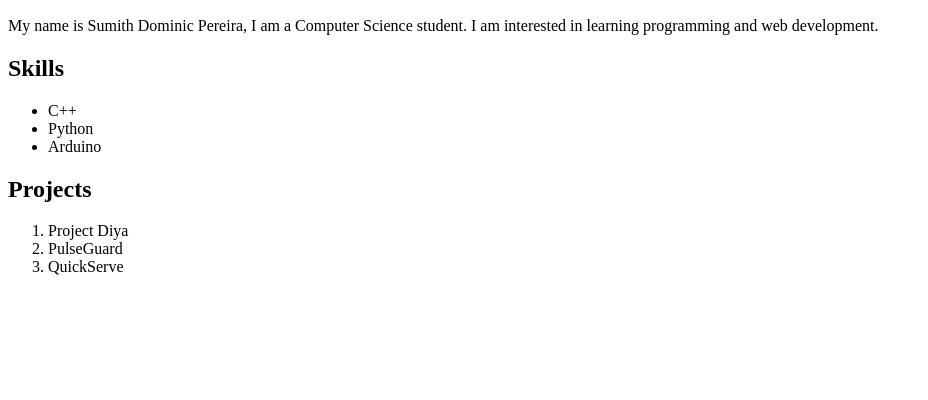
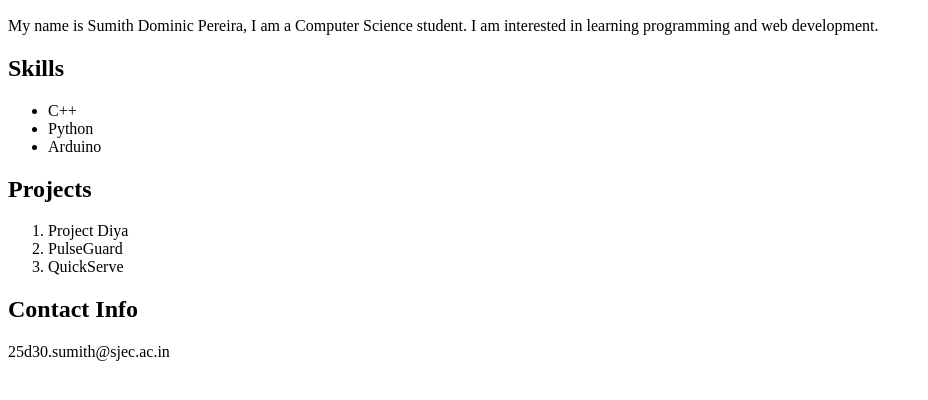
Before and after one commit to 25d30sumith-prog/Perosnal-project, a plain HTML site: page index.html in a window 1280 px wide. Shown: the part 110-510 px from the top of the page, without its empty margins (0-928 px from the left). Drawn offline with Linux system fonts and the light colour scheme.

Commit message:
Feature: Contact info

```diff
--- a/index.html
+++ b/index.html
@@ -17,5 +17,7 @@ I am interested in learning programming and web development.</p>
 <li>PulseGuard</li>
 <li>QuickServe</li>
 </ol>
+<h2>Contact Info</h2>
+<p>25d30.sumith@sjec.ac.in</p>
 </body>
 </html>
```
